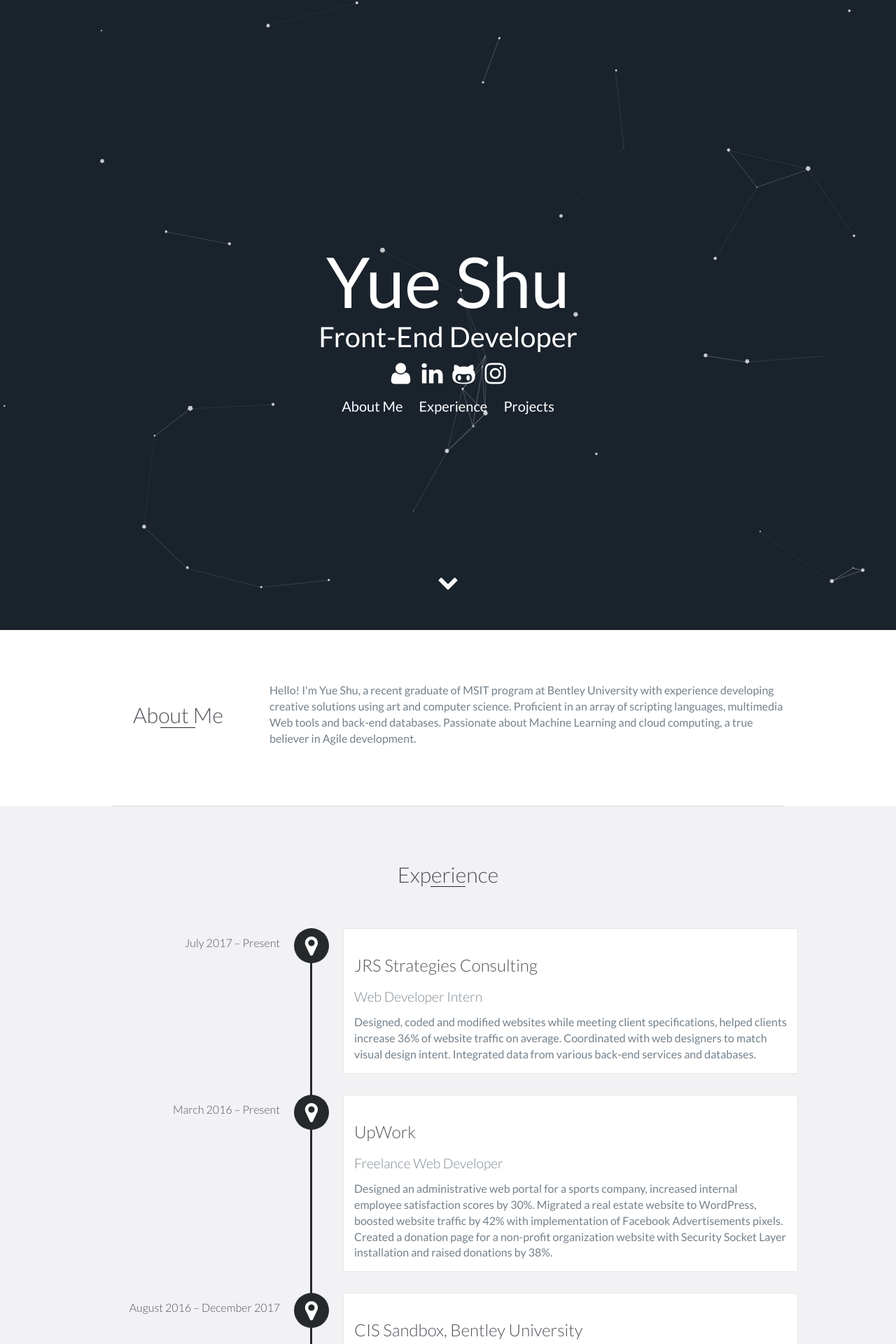
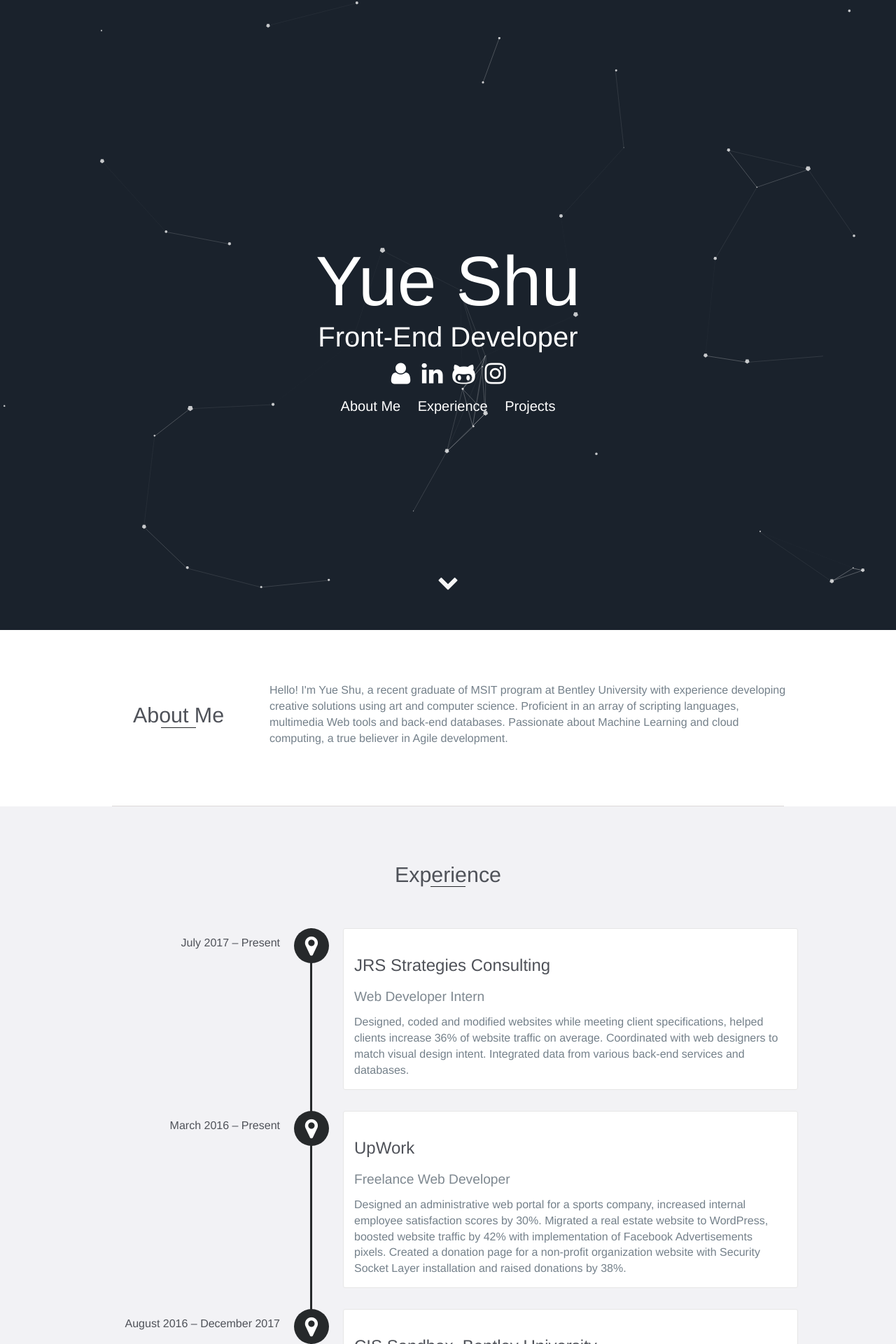
Before and after one commit to yueshu7939/MyPage, a Jekyll site: the page built from index.html, in a window 1280 px wide. Shown: the top 1920 px of the page at 70% size. Built offline with Jekyll 4.4.1, drawn with Linux system fonts in a browser that asks for light colours; nearby versions of some CDN libraries; library files that are not in the unit come from our copies.

Commit message:
change font

```diff
--- a/css/styles.css
+++ b/css/styles.css
@@ -1,6 +1,5 @@
 @import url(https://fonts.googleapis.com/css?family=Montserrat);
 body {
-    font-family: 'Lato', sans-serif;
     font-size: 16px;
     width:100%;
     overflow-x: hidden;
```
